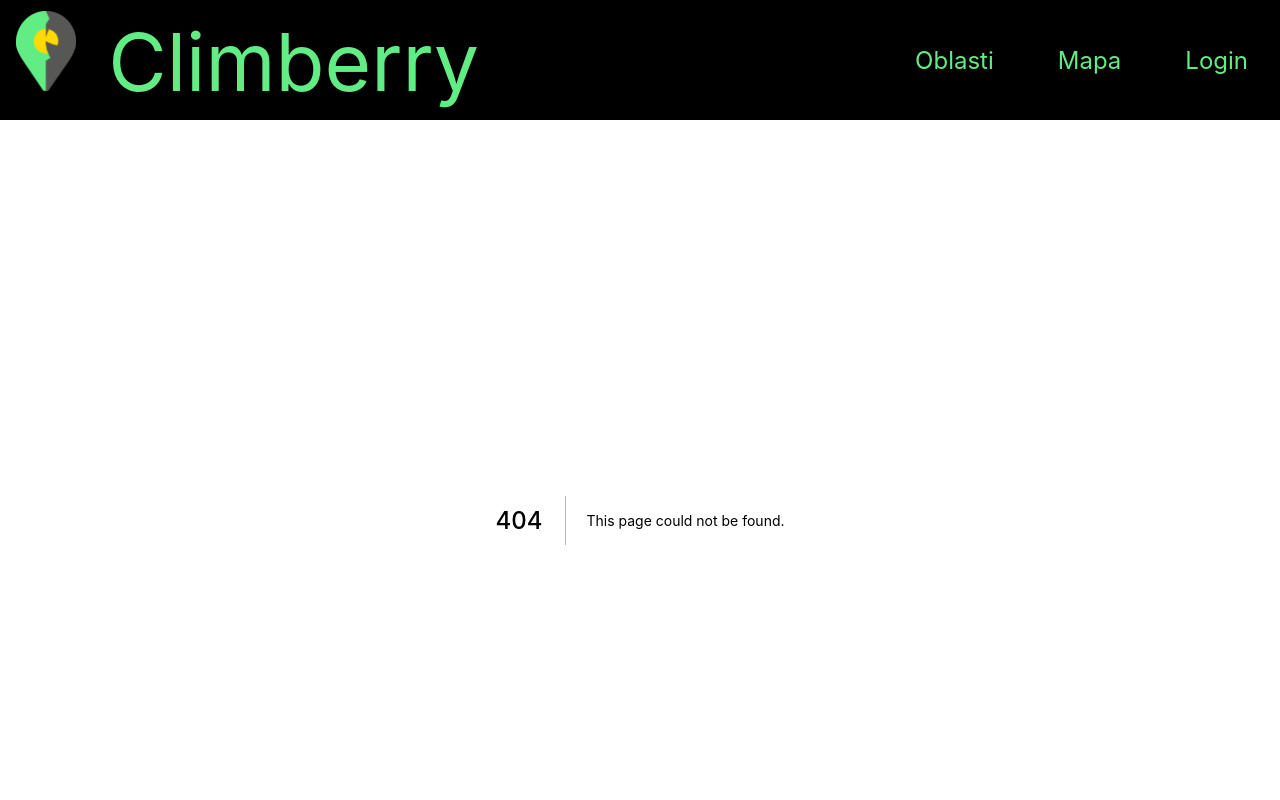
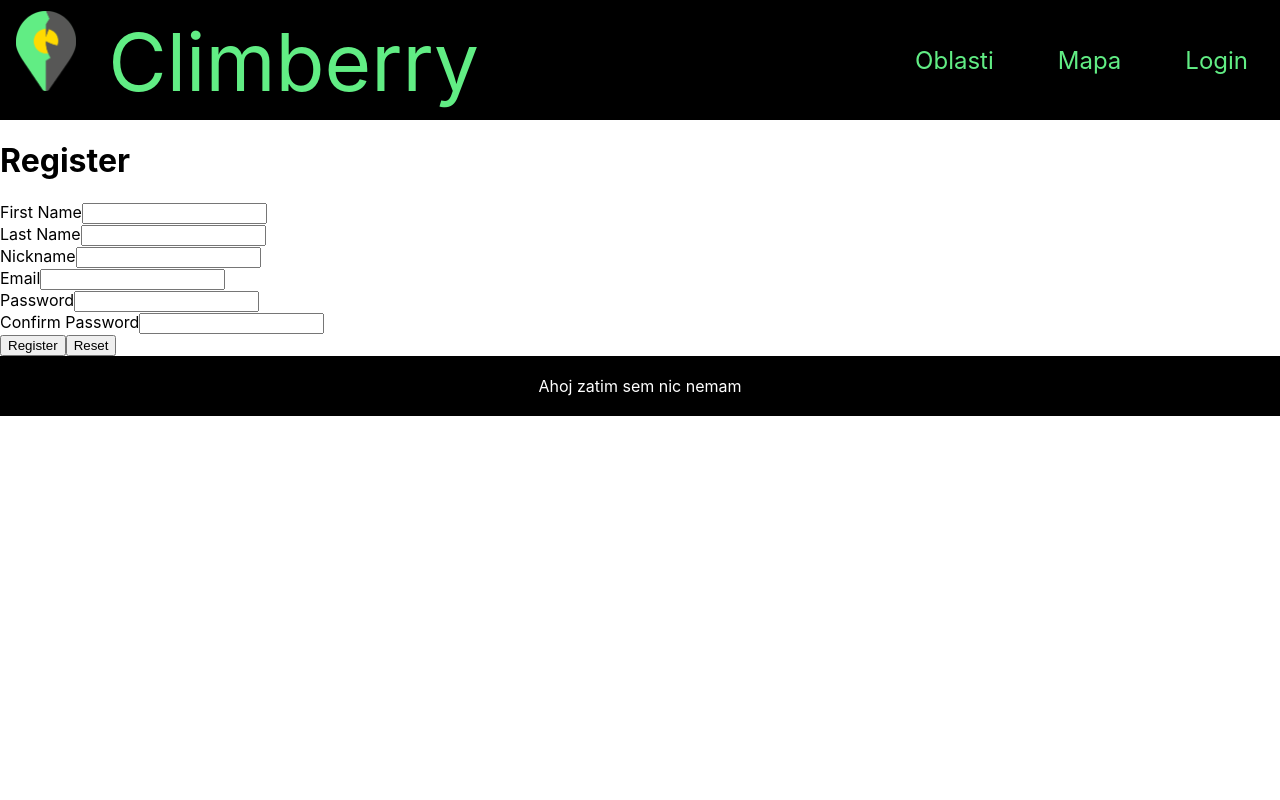
Before and after one commit to StepanZamaz/lezweb, a Next.js app: page /register in a window 1280 px wide. Before the commit this address had no page. Shown: the top 800 px of the page. Built offline with nearby package versions, Linux system fonts and the light colour scheme; no server answers.

Commit message:
login_formik+yup+redirect

```diff
--- a/components/Navbar.tsx
+++ b/components/Navbar.tsx
@@ -1,6 +1,8 @@
+import { onAuthStateChanged, signOut } from 'firebase/auth';
 import Link from 'next/link'
-import React from 'react'
+import React, { useState } from 'react'
 import styled from 'styled-components'
+import { auth } from '../utils/firebase';
 
 const logo = require('../public/logo.png');
 
@@ -29,6 +31,14 @@ const StyledImg = styled.img`
 `
 
 const Navbar = () => {
+    const[user, setUser] = useState<object|null>({});
+
+    onAuthStateChanged(auth,(currentUser) =>{
+        setUser(currentUser);
+    })
+    const logOut = async () =>{
+        await signOut(auth);
+    }
     return (
         <Nav>
             <div>
@@ -45,9 +55,16 @@ const Navbar = () => {
                 <Link href="/map">
                     <StyledLink>Mapa</StyledLink>
                 </Link>
-                <Link href="/login">
-                    <StyledLink>Login</StyledLink>
-                </Link>
+                {
+                    //@ts-ignore: Object is possibly 'null'
+                    user?.email === undefined
+                    ? <Link href="/login">
+                        <StyledLink>Login</StyledLink>
+                    </Link>
+                    //@ts-ignore: Object is possibly 'null'
+                    : <button onClick={logOut}>Sign out</button>
+                }
+
             </div>
         </Nav>
     )
--- /dev/null
+++ b/components/TextField.tsx
@@ -0,0 +1,15 @@
+import React from 'react'
+import {ErrorMessage, useField } from 'formik'
+export const TextField = ({label,...props}:any) => {
+    const [field,meta] = useField(props);
+    console.log(field,meta)
+    return (
+        <div>
+            <label htmlFor={field.name}>{label}</label>
+            <input
+            {...field} {...props}
+            />
+            <ErrorMessage name={field.name}/>
+        </div>
+    )
+}
--- /dev/null
+++ b/components/auth/RegisterForm.tsx
@@ -0,0 +1,49 @@
+import React from 'react'
+import {Formik, Form} from "formik"
+import {TextField} from '../TextField'
+import * as Yup from 'yup'
+export const RegisterForm = () => {
+    const validate = Yup.object({
+        firstName: Yup.string().max(15,"Must be 15 character or less").required('Required'),
+        lastName: Yup.string().max(20,"Must be 20 character or less").required('Required'),
+        nickname: Yup.string().max(15,"Must be 15 character or less").required('Required'),
+        email: Yup.string().email("Email is invalid").required('Required'),
+        password: Yup.string().min(6,"Password must be at least 6 characters").required('Required'),
+        confirmPassword: Yup.string().oneOf([Yup.ref('password'), null],'Password must match').required('Required'),
+    })
+    return (
+        <Formik
+            initialValues={{
+                firstName:'',
+                lastName:'',
+                nickname:'',
+                email:'',
+                password:'',
+                confirmPassword:''
+            }}
+            validationSchema={validate}
+            onSubmit={values =>{
+                console.log(values);
+            }}
+        >
+            {formik =>(
+                <div>
+                    <h1>Register</h1>
+                    {console.log(formik.values)}
+                    <Form>
+                        <TextField label="First Name" name="firstName" type="text" />
+                        <TextField label="Last Name" name="lastName" type="text" />
+                        <TextField label="Nickname" name="nickname" type="text" />
+                        <TextField label="Email" name="email" type="emailt" />
+                        <TextField label="Password" name="password" type="password" />
+                        <TextField label="Confirm Password" name="confirmPassword" type="password" />
+                        <button type="submit">Register</button>
+                        <button type="reset">Reset</button>
+                    </Form>
+                </div>
+            )
+
+            }
+        </Formik>
+    )
+}
--- a/package.json
+++ b/package.json
@@ -19,7 +19,8 @@
     "react-icons": "^4.3.1",
     "react-imgix": "^9.3.0",
     "react-mapycz": "^1.1.5",
-    "styled-components": "^5.3.1"
+    "styled-components": "^5.3.1",
+    "yup": "^0.32.11"
   },
   "devDependencies": {
     "@types/react": "17.0.21",
--- /dev/null
+++ b/pages/register.tsx
@@ -0,0 +1,11 @@
+import React from 'react'
+import { RegisterForm } from '../components/auth/RegisterForm';
+const Register = () => {
+    return (
+        <div>
+            <RegisterForm/>
+        </div>
+    )
+}
+
+export default Register;
```
Also changed, not shown: components/auth/LoginForm.tsx (added, +60 -0 lines), pages/login.tsx (+12 -2 lines), pages/test.tsx (+5 -115 lines), 2 other files (tests, documents, lock files or other folders).
